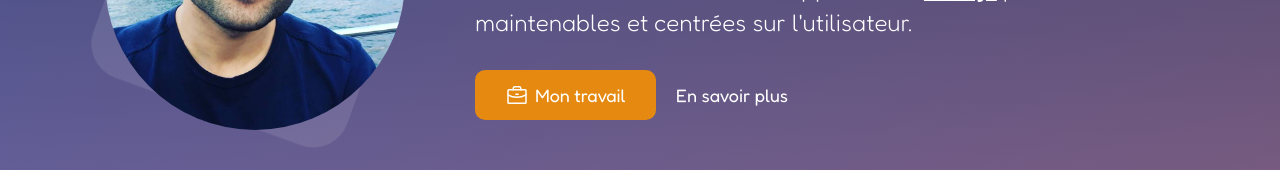
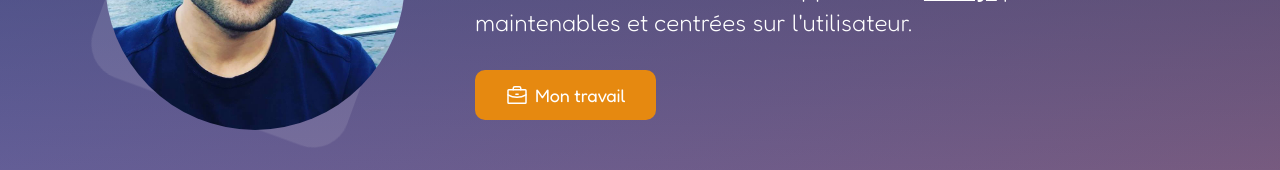
Before and after one commit to anthonyjeamme/ajeamme.dev, a Next.js app: page / in a window 1280 px wide. Shown: the part 430-600 px from the top of the page. Built offline with nearby package versions, Linux system fonts and the light colour scheme.

Commit message:
Remove useless button

```diff
--- a/src/Pages/PageHome/HeadSection/HeadSection.tsx
+++ b/src/Pages/PageHome/HeadSection/HeadSection.tsx
@@ -46,9 +46,6 @@ const CTALine = () => (
         </span>
       </button>
     </a>
-    <a href="#qui-suis-je">
-      <button className={styles["secondary"]}>En savoir plus</button>
-    </a>
   </div>
 );
 
```
